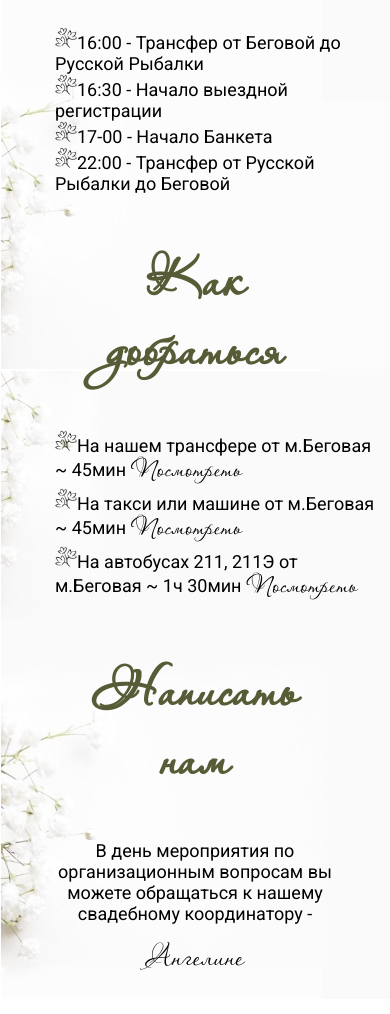
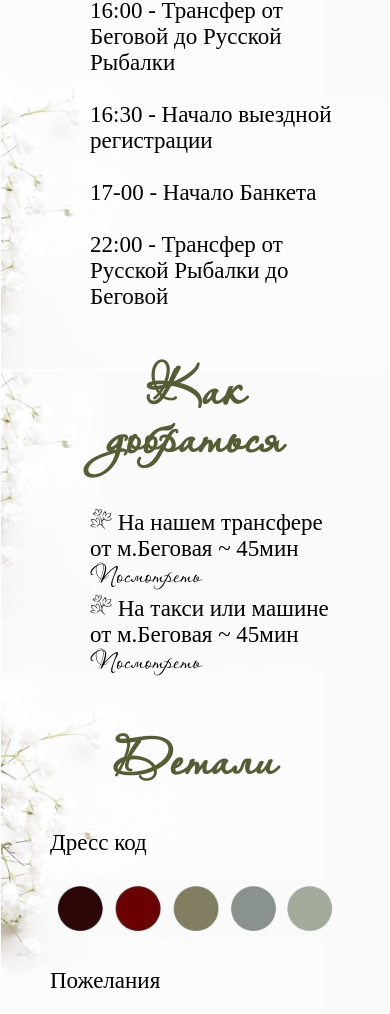
Before and after one commit to TemZaraza/wedding_final, a plain HTML site: page index.html in a window 390 px wide. Shown: the part 681-1695 px from the top of the page. Drawn offline with Linux system fonts and the light colour scheme; a web font is replaced by a local one.

Commit message:
Add files via upload

```diff
--- a/index.html
+++ b/index.html
@@ -3,7 +3,7 @@
 <head>
     <meta charset="UTF-8">
     <meta http-equiv="X-UA-Compatible" content="IE=edge">
-    <meta name="viewport" content="width=device-width, initial-scale=1.0">
+    <meta name="viewport" content="width=device-width">
     <title>Wedding Invitation</title>
     <link rel="stylesheet" href="style.css">
     <script src="jquery-3.6.0.min.js"></script>
@@ -12,74 +12,88 @@
         $(".text-data").show();
         $('.data').hide();
         $(".plan").click(function(){
-            $(".text-data, .text-road, .text-contact").hide();
+            $(".text-data, .text-road, .text-contact, .text-details").hide();
             $('.text-plan').show();
             $('.data').show();
         });
         $('.road').click(function(){
-            $('.text-data, .text-plan, .text-contact').hide();
+            $('.text-data, .text-plan, .text-contact, .text-details').hide();
             $('.text-road').show();
             $('.data').show();
         })
         $('.contact').click(function(){
-            $('.text-data, .text-plan, .text-road').hide();
+            $('.text-data, .text-plan, .text-road, .text-details').hide();
             $('.text-contact').show();
             $('.data').show();
         })
+        $('.details').click(function() {
+            $('.text-data, .text-plan, .text-road, .text-contact').hide();
+            $('.text-details').show();
+            $('.data').show();
+        })
         $('.data p').click(function(){
-            $('.text-contact, .text-plan, .text-road').hide();
+            $('.text-contact, .text-plan, .text-road, .text-details').hide();
             $('.text-data').show();
             $('.data').hide();
         })
+
       });</script>
 </head>
 <body>
     <div class="main">
         <div class="grid-container">
             <div class="data"><p>Главная</p></div>
-            <div class="text-data">
+            <div class="nx text-data">
                 <h2>Алексей <br> и <br> Ксения</h2>
                 <p>Приглашаем Вас на празднование нашей свадьбы</p>
                 <p>Вторник <br> 23 Августа 2022г <br>16:30 <br><br> Ресторан "Русская Рыбалка" в Комарово <br> ш. Приморское 452 лит. А</p>
             </div>
-            <div class="text-plan">
+            <div class="nx text-plan">
                 <h2>План <br> мероприятия</h2>
                 <div>
                 <ul class="table-text">
-                    <li><img src="flower4.png" alt="" class="iconflower">16:00 - Трансфер от Беговой до Русской Рыбалки</li>
-
-                    <li><img src="flower4.png" alt="" class="iconflower">16:30 - Начало выездной регистрации</li>
-                    <li><img src="flower4.png" alt="" class="iconflower">17-00 - Начало Банкета</li>
-                    <li><img src="flower4.png" alt="" class="iconflower">22:00 - Трансфер от Русской Рыбалки до Беговой</li>
+                    <li>16:00 - Трансфер от Беговой до Русской Рыбалки</li>
+                    <br>
+                    <li>16:30 - Начало выездной регистрации</li>
+                    <br>
+                    <li>17-00 - Начало Банкета</li>
+                    <br>
+                    <li>22:00 - Трансфер от Русской Рыбалки до Беговой</li>
                 </ul>
             </div>
             </div>
-            <div class="text-road">
+            <div class="nx text-road">
                 <h2>Как <br> добраться</h2>
                 <div>
                 <ul class="table-text">
-                    <li><img src="flower4.png" alt="" class="iconflower">На нашем трансфере от м.Беговая ~ 45мин
+                    <li><img src="flower4.png" alt="" class="iconflower"> На нашем трансфере от м.Беговая ~ 45мин
+                        <a href="https://yandex.ru/maps/-/CCURyAQfcC" target="_blank"> Посмотреть</a>
+                    </li>
+                    <li><img src="flower4.png" alt="" class="iconflower"> На такси или машине от м.Беговая ~ 45мин
                         <a href="https://yandex.ru/maps/-/CCURyAQfcC" target="_blank">Посмотреть</a>
                     </li>
-                    <li><img src="flower4.png" alt="" class="iconflower">На такси или машине от м.Беговая ~ 45мин
-                        <a href="https://yandex.ru/maps/-/CCURyAQfcC" target="_blank">Посмотреть</a>
-                    </li>
-                    <li><img src="flower4.png" alt="" class="iconflower">На автобусах 211, 211Э от м.Беговая ~ 1ч 30мин
+                    <!-- <li><img src="flower4.png" alt="" class="iconflower"> На автобусах 211, 211Э от м.Беговая ~ 1ч 30мин
                     <a href="https://yandex.ru/maps/-/CCURyAEq2C" target="_blank">Посмотреть</a>
-                    </li>
-
-
+                    </li> -->
                 </ul>
             </div>
             </div>
-            <div class="text-contact">
+            <div class="nx text-details">
+                <h2>Детали</h2>
+                <p>Дресс код</p>
+                <img src="Dress.jpg" alt="">
+                <p>Пожелания</p>
+            </div>
+            <div class="nx text-contact">
                 <h2>Написать <br> нам</h2>
-               <p>В день мероприятия по организационным вопросам вы можете обращаться к нашему свадебному координатору - </p><a href="https://vk.com/lovushkinaa" id="Angelina" target="_blank">Ангелине</a>
+               <p>В день мероприятия по всем вопросам обращайтесь к нашему свадебному координатору - </p><a href="https://vk.com/lovushkinaa" id="Angelina" target="_blank">Ангелине</a>
+               <p>+7 (911) 284-84-06</p>
             </div>
             <div class="footer">
                 <ul>
-                    <li class="plan">План мероприятия</li>
+                    <li class="plan">План</li>
                     <li class="road">Как добраться</li>
+                    <li class="details">Детали</li>
                     <li class="contact">Написать нам</li>
                 </ul>
             </div>
--- a/style.css
+++ b/style.css
@@ -15,12 +15,15 @@ h3 {
 }
 
 p {
-    font-family: 'Roboto';
-    font-size: large;
+    font-family: 'Nexa';
+    font-size: 23px;
     color: black;
 }
 
-
+.nx ul li {
+    font-family: 'Nexa';
+    font-size: 23px;
+}
 
 @media screen and (min-width: 1200px) {
 
@@ -47,8 +50,10 @@ body {
         grid-template-columns: 30% 70%;
         grid-template-rows: 85% 15%;
         height: 650px;
+        font-family: 'Nexa';
 
 }
+
 
 .data {
         grid-column: 1/2;
@@ -62,10 +67,11 @@ body {
         cursor: pointer;
 }
 
-.text-plan, .text-data, .text-road, .text-contact {
+.text-plan, .text-data, .text-road, .text-contact, .text-details {
         grid-column: 2 / 3;
         text-align: center;
         display: none;
+
 }
 
 
@@ -81,6 +87,10 @@ body {
     margin-left: 100px;
 }
 
+.text-details img {
+    width: 450px;
+    margin-left: 50px;
+}
 
 .footer {
     grid-area: 2 / 1 / 3 / 3;
@@ -124,7 +134,7 @@ a {
 #Angelina {
     font-family: 'Aquarelle';
     text-decoration: none;
-    font-size: 26px;
+    font-size: 30px;
     color: black;
 }
 
@@ -152,7 +162,7 @@ a {
     .main {
 
         margin: 0px auto;
-        padding: 0 15px;
+        padding: 0 50px;
     }
 
     .grid-container {
@@ -160,18 +170,27 @@ a {
         flex-direction: column;
         align-content: center;
 
+
     }
 
-    .text-contact, .text-data, .text-plan, .text-road {
+    .text-contact, .text-data, .text-plan, .text-road, .text-details {
         margin: 0 auto;
-
-
-        font-family: 'Roboto';
-        font-size: large;
+        font-family: 'Nexa';
+        font-size: 22px;
     }
 
+    /* .text-plan {
+        margin: 0 auto;
+        width: 500px;
+    }
+
+    .text-road {
+        margin: 0 auto;
+        width: 600px;
+    } */
+
     .text-contact {
-        padding: 0px 20px 20px 20px;
+        padding: 0px 20px 40px 20px;
 
     }
 
@@ -179,8 +198,16 @@ a {
         text-align: center;
     }
 
+    .text-details img {
+
+            width: 100%;
+            height: auto;
+
+    }
+
     h2 {
         text-align: center;
+        line-height: 1;
     }
 
     ul li {
@@ -194,34 +221,22 @@ a {
     }
 }
 
-/* @media only screen and (max-width: 768px) {
-    .main {
-        width: 100%;
-        max-width: 768px;
-        height: 1000px;
-        background: url(wedding_mobile.jpg);
-        background-size: cover;
-        margin: 0 auto;
-        border: none
-    }
-    .grid-container {
-        display: none
-
-        height: 1000px;
-
-    }
-
-    .footer ul {
-        display: inline;
-        margin-left: 50px;
-    }
-} */
-
 @font-face {
     font-family: "Aquarelle";
     src: url(Aquarelle.ttf);
     }
-/* @font-face {
-    font-family: 'CorporateAPro-Medium';
-    src: url(fonts/CorporateAPro-Medium.ttf)
-}     */
+ /* @font-face {
+    font-family: 'Teddy-bear';
+    src: url(teddy-bear.ttf)
+}      */
+
+
+@font-face {
+    font-family: 'Nexa';
+    src: url(nexa-script-thin.ttf)
+}
+
+@font-face {
+    font-family: 'Avdira';
+    src: url(avdira-italic.otf)
+}
```
Also changed, not shown: Dress.jpg (added).
